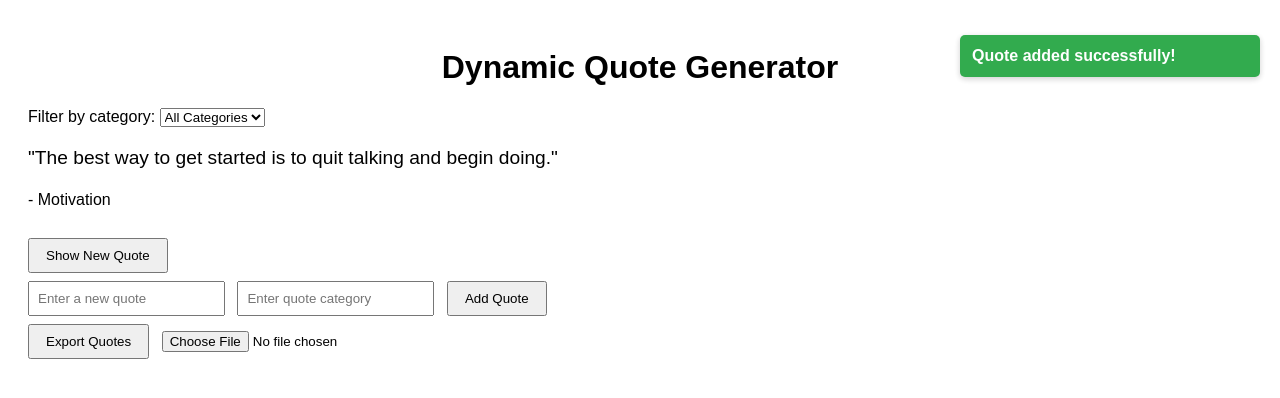
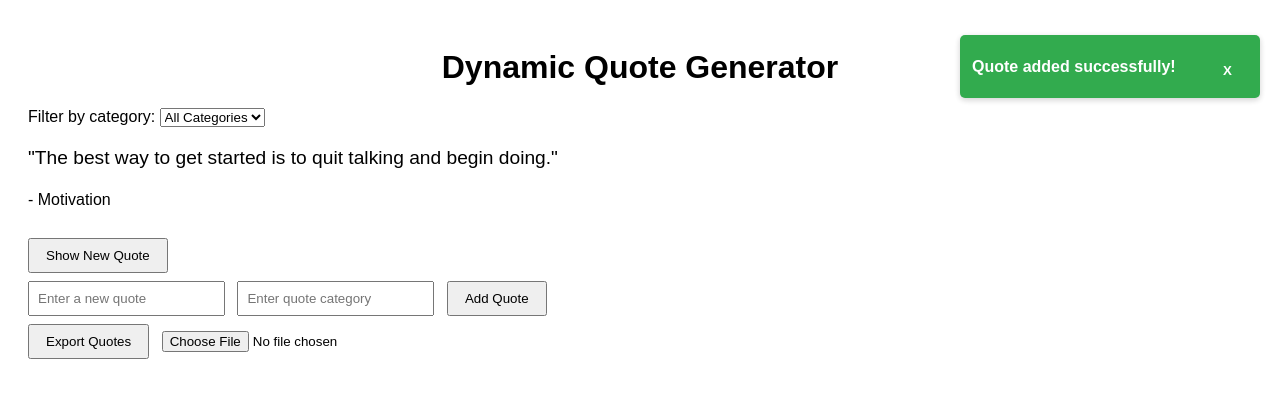
Before and after one commit to beza-hash1/alx_fe_javascript, a plain HTML site: page dom-manipulation/index.html in a window 1280 px wide. Both pictures are taken after typing "Sample", "Sample" into the empty fields and a click on the button "Add Quote". Drawn offline with Linux system fonts and the light colour scheme.

Commit message:
Fixing the errors

```diff
--- a/dom-manipulation/index.html
+++ b/dom-manipulation/index.html
@@ -26,10 +26,19 @@ button { padding: 0.5rem 1rem; margin-top: 0.5rem; cursor: pointer; }
   font-weight: bold;
   box-shadow: 0 2px 6px rgba(0,0,0,0.2);
   opacity: 0.95;
-  transition: transform 0.3s ease, opacity 0.3s ease;
+  display: flex;
+  justify-content: space-between;
+  align-items: center;
 }
 .notification.update { background-color: #28a745; }      /* green */
 .notification.conflict { background-color: #dc3545; }    /* red */
+.notification button {
+  background: transparent;
+  border: none;
+  color: #fff;
+  font-weight: bold;
+  cursor: pointer;
+}
 </style>
 </head>
 <body>
--- a/dom-manipulation/script.js
+++ b/dom-manipulation/script.js
@@ -154,11 +154,14 @@ function notifyUser(msg, type = "update") {
   const note = document.createElement("div");
   note.className = `notification ${type}`;
   note.textContent = msg;
+
+  // Dismiss button to persist until closed
+  const dismiss = document.createElement("button");
+  dismiss.textContent = "X";
+  dismiss.onclick = () => note.remove();
+  note.appendChild(dismiss);
+
   area.appendChild(note);
-  setTimeout(() => {
-    note.style.opacity = '0';
-    setTimeout(() => note.remove(), 300);
-  }, 8000);
 }
 
 // --- EVENT LISTENERS ---
```
